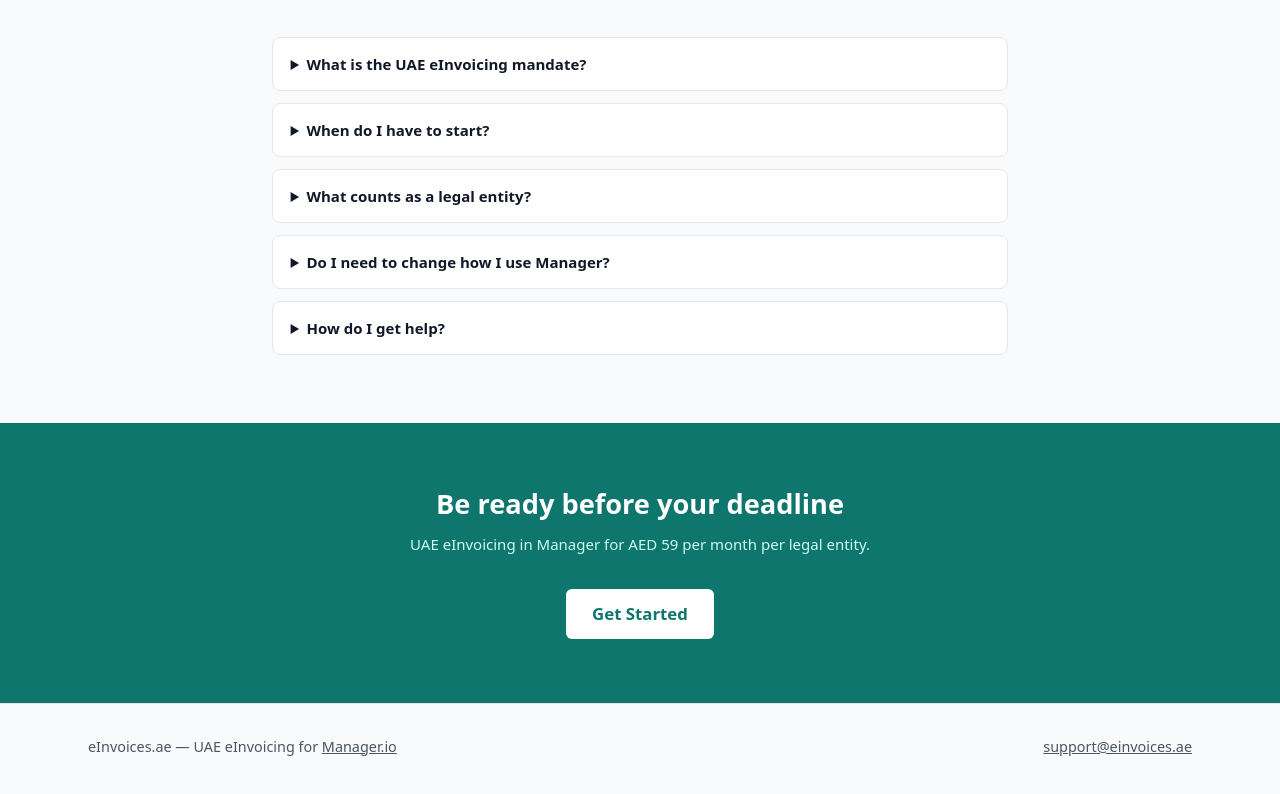
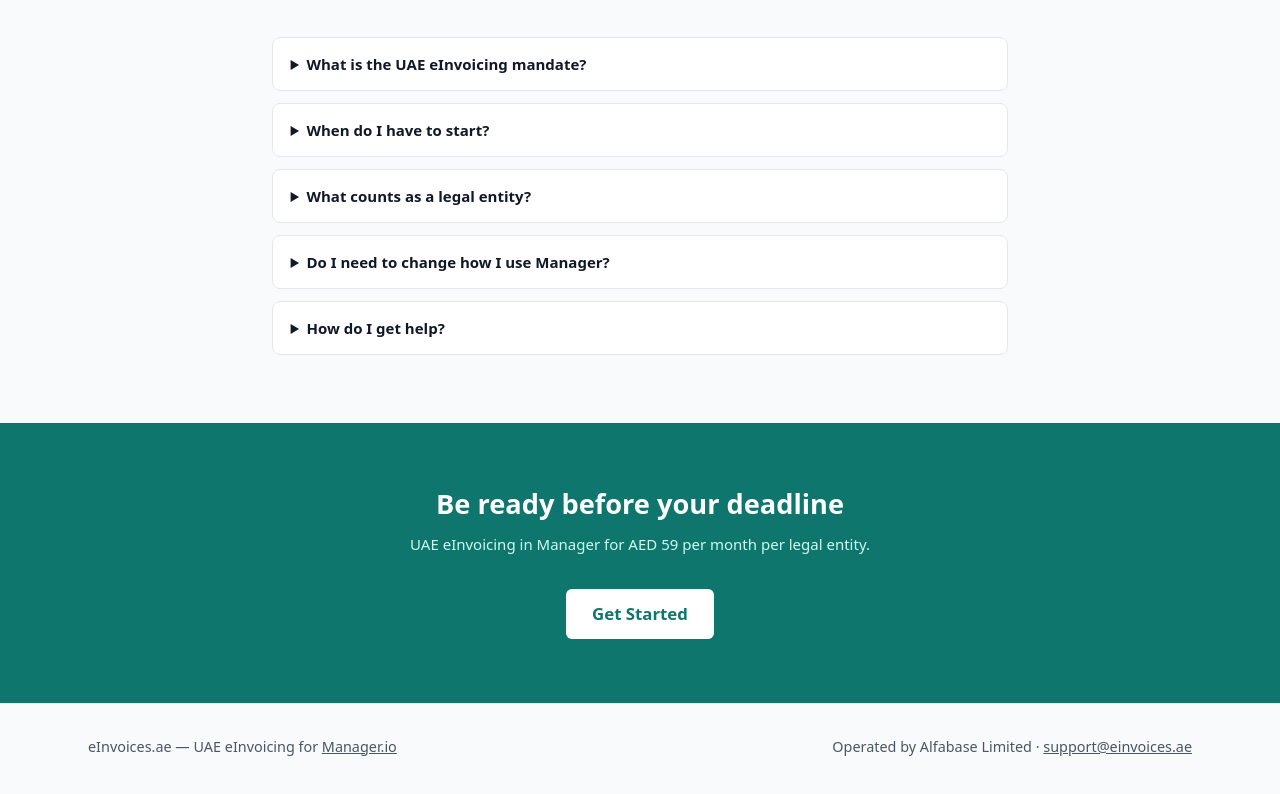
Before and after one commit to alfabasehq/www.einvoices.ae, an Eleventy site: page src/index.njk in a window 1280 px wide. Shown: the part 2738-3532 px from the top of the page. Built offline with nearby package versions, Linux system fonts and the light colour scheme; Eleventy itself is replaced by a stand-in of ours; files that its build step writes are made by us from their sources.

Commit message:
Identify site operator in the footer
Add Alfabase Limited to site data and display it in the English and Arabic footers.

```diff
--- a/src/_data/site.json
+++ b/src/_data/site.json
@@ -2,6 +2,7 @@
   "name": "eInvoices.ae",
   "url": "https://www.einvoices.ae",
   "image": "/apple-touch-icon.png",
+  "company": "Alfabase Limited",
   "email": "support@einvoices.ae",
   "price": "59"
 }
--- a/src/_data/strings.json
+++ b/src/_data/strings.json
@@ -8,7 +8,8 @@
     "deadlines": "Deadlines",
     "faq": "FAQ",
     "pricing": "Pricing",
-    "tagline": "UAE eInvoicing for"
+    "tagline": "UAE eInvoicing for",
+    "operatedBy": "Operated by"
   },
   "ar": {
     "dir": "rtl",
@@ -19,6 +20,7 @@
     "deadlines": "المواعيد",
     "faq": "الأسئلة الشائعة",
     "pricing": "الأسعار",
-    "tagline": "الفوترة الإلكترونية في الإمارات لبرنامج"
+    "tagline": "الفوترة الإلكترونية في الإمارات لبرنامج",
+    "operatedBy": "تشغّله شركة"
   }
 }
--- a/src/_includes/layout.njk
+++ b/src/_includes/layout.njk
@@ -66,7 +66,7 @@
     <footer class="site-footer">
         <div class="container">
             <div>{{ site.name }} — {{ s.tagline }} <a href="https://www.manager.io">Manager.io</a></div>
-            <div><a href="mailto:{{ site.email }}">{{ site.email }}</a></div>
+            <div>{{ s.operatedBy }} {{ site.company }} · <a href="mailto:{{ site.email }}">{{ site.email }}</a></div>
         </div>
     </footer>
 </body>
```
Also changed, not shown: README.md.
